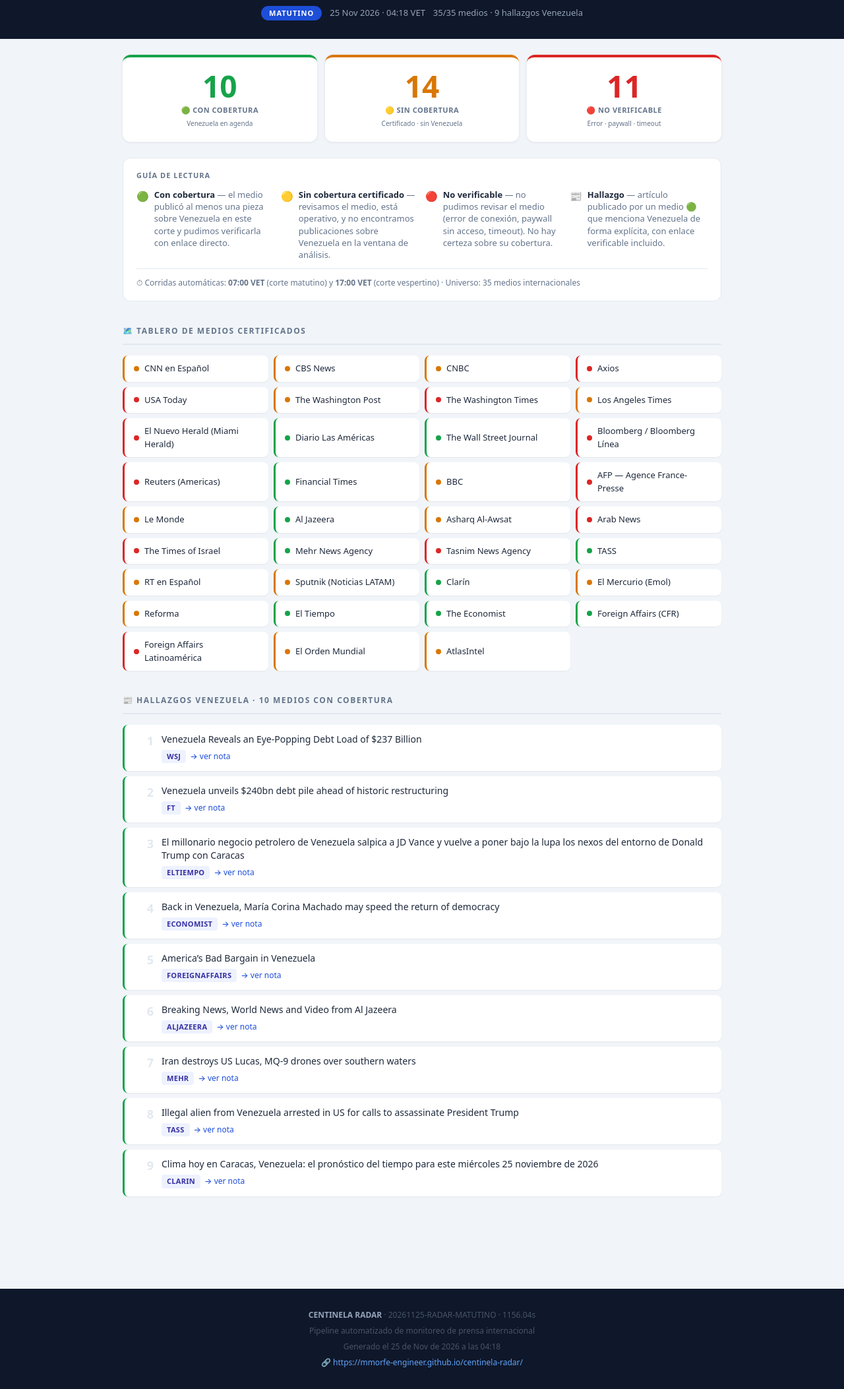
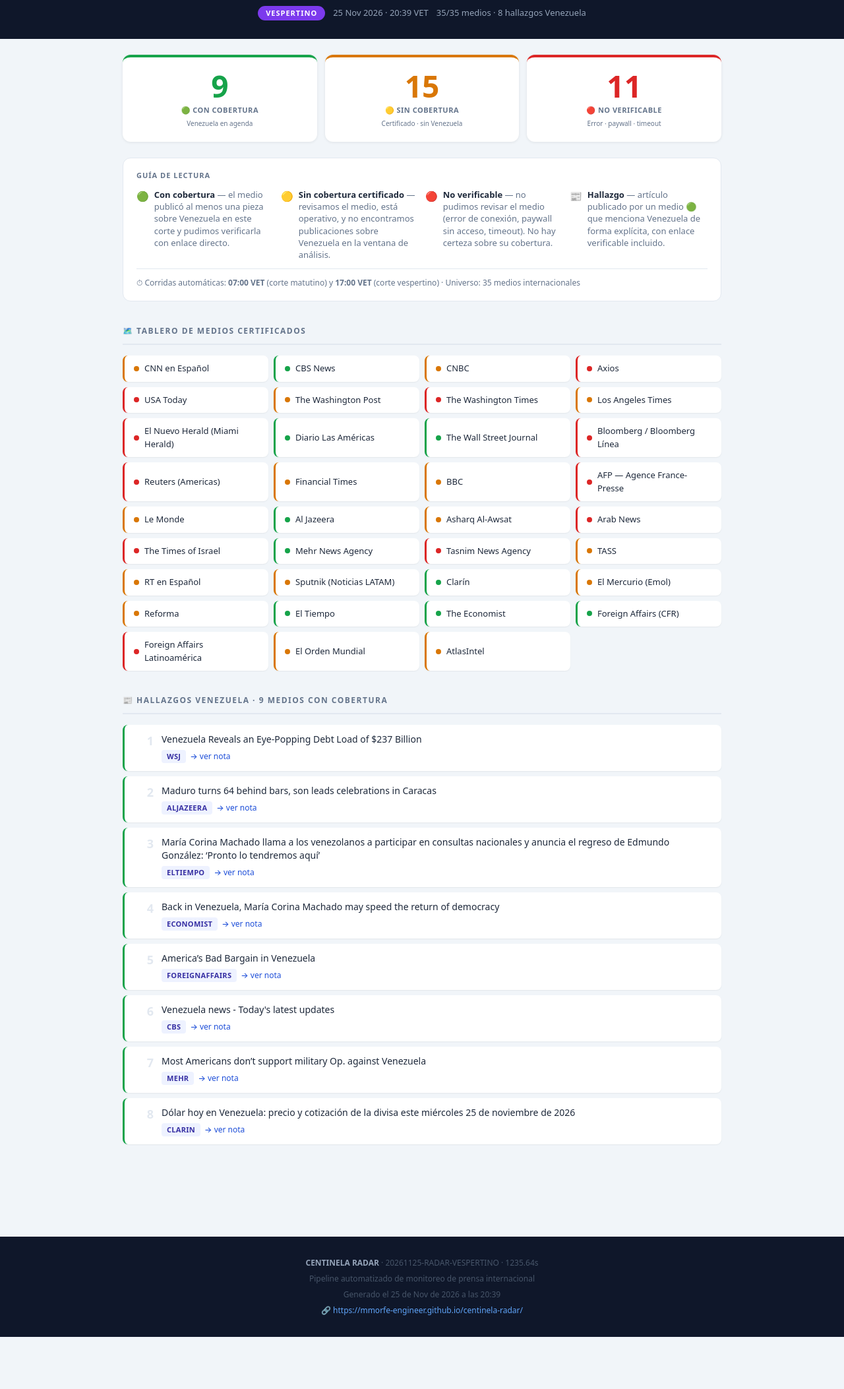
Before and after one commit to mmorfe-engineer/centinela-radar, a plain HTML site: page docs/index.html in a window 1280 px wide. Shown: the part 97-2203 px from the top of the page at 66% size. After the commit the page ends 2124 px from the top, so only its background shows below. Drawn offline with Linux system fonts and the light colour scheme.

Commit message:
radar: informe 20261125T2039 [VESPERTINO]

```diff
--- a/docs/index.html
+++ b/docs/index.html
@@ -4,7 +4,7 @@
     <meta charset="UTF-8">
     <meta name="viewport" content="width=device-width, initial-scale=1.0">
     <meta name="description" content="Sala Situacional de Medios Internacionales · Venezuela">
-    <title>RADAR | 20261125-RADAR-MATUTINO</title>
+    <title>RADAR | 20261125-RADAR-VESPERTINO</title>
     <style>
         :root {
             --verde: #16A34A; --amarillo: #D97706; --rojo: #DC2626;
@@ -116,9 +116,9 @@
     <div class="hdr-logo">Sala Situacional · Medios Internacionales</div>
     <h1>📡 RADAR 📡</h1>
     <div class="hdr-meta">
-        <span class="badge badge-matutino">MATUTINO</span>
-        <span>25 Nov 2026 · 04:18 VET</span>
-        <span>35/35 medios · 9 hallazgos Venezuela</span>
+        <span class="badge badge-vespertino">VESPERTINO</span>
+        <span>25 Nov 2026 · 20:39 VET</span>
+        <span>35/35 medios · 8 hallazgos Venezuela</span>
     </div>
 </header>
 
@@ -126,12 +126,12 @@
 
     <div class="semaforo">
         <div class="sem-card v">
-            <div class="sem-num">10</div>
+            <div class="sem-num">9</div>
             <div class="sem-label">🟢 Con cobertura</div>
             <div class="sem-sub">Venezuela en agenda</div>
         </div>
         <div class="sem-card a">
-            <div class="sem-num">14</div>
+            <div class="sem-num">15</div>
             <div class="sem-label">🟡 Sin cobertura</div>
             <div class="sem-sub">Certificado · sin Venezuela</div>
         </div>
@@ -171,7 +171,7 @@
         <h2 class="sec-title">🗺️ Tablero de medios certificados</h2>
         <div class="tablero-grid">
 <div class="medio-chip amarillo" title="Sin cobertura certificada"><span class="dot"></span><span class="nombre">CNN en Español</span></div>
-<div class="medio-chip amarillo" title="Sin cobertura certificada"><span class="dot"></span><span class="nombre">CBS News</span></div>
+<div class="medio-chip verde" title="Con cobertura"><span class="dot"></span><span class="nombre">CBS News</span></div>
 <div class="medio-chip amarillo" title="Sin cobertura certificada"><span class="dot"></span><span class="nombre">CNBC</span></div>
 <div class="medio-chip rojo" title="Error: Fetch fallido: Bloqueado: HTTP 403"><span class="dot"></span><span class="nombre">Axios</span></div>
 <div class="medio-chip rojo" title="Error: Fetch fallido: Bloqueado: HTTP 402"><span class="dot"></span><span class="nombre">USA Today</span></div>
@@ -183,7 +183,7 @@
 <div class="medio-chip verde" title="Con cobertura"><span class="dot"></span><span class="nombre">The Wall Street Journal</span></div>
 <div class="medio-chip rojo" title="Error: Fetch fallido: Bloqueado: HTTP 403"><span class="dot"></span><span class="nombre">Bloomberg / Bloomberg Línea</span></div>
 <div class="medio-chip rojo" title="Error: Fetch fallido: HTTP 401"><span class="dot"></span><span class="nombre">Reuters (Americas)</span></div>
-<div class="medio-chip verde" title="Con cobertura"><span class="dot"></span><span class="nombre">Financial Times</span></div>
+<div class="medio-chip amarillo" title="Sin cobertura certificada"><span class="dot"></span><span class="nombre">Financial Times</span></div>
 <div class="medio-chip amarillo" title="Sin cobertura certificada"><span class="dot"></span><span class="nombre">BBC</span></div>
 <div class="medio-chip rojo" title="Error: Fetch fallido: Bloqueado: HTTP 403"><span class="dot"></span><span class="nombre">AFP — Agence France-Presse</span></div>
 <div class="medio-chip amarillo" title="Sin cobertura certificada"><span class="dot"></span><span class="nombre">Le Monde</span></div>
@@ -193,7 +193,7 @@
 <div class="medio-chip rojo" title="Error: Fetch fallido: Bloqueado: HTTP 403"><span class="dot"></span><span class="nombre">The Times of Israel</span></div>
 <div class="medio-chip verde" title="Con cobertura"><span class="dot"></span><span class="nombre">Mehr News Agency</span></div>
 <div class="medio-chip rojo" title="Error: Fetch fallido: HTTPSConnectionPool(host='www.tasnimnews.com', port=443): Max retries exceeded with url: /en (Caused by NameResolutionError("HTTPSConnection(host='www.tasnimnews.com', port=443): Failed to resolve 'www.tasnimnews.com' ([Errno -2] Name or service not known)"))"><span class="dot"></span><span class="nombre">Tasnim News Agency</span></div>
-<div class="medio-chip verde" title="Con cobertura"><span class="dot"></span><span class="nombre">TASS</span></div>
+<div class="medio-chip amarillo" title="Sin cobertura certificada"><span class="dot"></span><span class="nombre">TASS</span></div>
 <div class="medio-chip amarillo" title="Sin cobertura certificada"><span class="dot"></span><span class="nombre">RT en Español</span></div>
 <div class="medio-chip amarillo" title="Sin cobertura certificada"><span class="dot"></span><span class="nombre">Sputnik (Noticias LATAM)</span></div>
 <div class="medio-chip verde" title="Con cobertura"><span class="dot"></span><span class="nombre">Clarín</span></div>
@@ -209,7 +209,7 @@
     </section>
 
     <section>
-        <h2 class="sec-title">📰 Hallazgos Venezuela · 10 medios con cobertura</h2>
+        <h2 class="sec-title">📰 Hallazgos Venezuela · 9 medios con cobertura</h2>
         <div class="hallazgo-list">
 
         <div class="hallazgo-item">
@@ -223,16 +223,16 @@
         <div class="hallazgo-item">
             <div class="hallazgo-rank">2</div>
             <div class="hallazgo-content">
-                <div class="hallazgo-titulo">Venezuela unveils $240bn debt pile ahead of historic restructuring</div>
-                <div class="hallazgo-meta"><span class="tag tag-medio">FT</span> <a class="tag-fuente" href="https://www.ft.com/content/5975ac9e-20a2-4c20-a0e8-805892253272?syn-25a6b1a6=1" target="_blank" rel="noopener">→ ver nota</a></div>
+                <div class="hallazgo-titulo">Maduro turns 64 behind bars, son leads celebrations in Caracas</div>
+                <div class="hallazgo-meta"><span class="tag tag-medio">ALJAZEERA</span> <a class="tag-fuente" href="https://www.aljazeera.com/video/newsfeed/2026/11/25/maduro-turns-64-behind-bars-son-leads-celebrations-in-caracas?traffic_source=rss" target="_blank" rel="noopener">→ ver nota</a></div>
             </div>
         </div>
 
         <div class="hallazgo-item">
             <div class="hallazgo-rank">3</div>
             <div class="hallazgo-content">
-                <div class="hallazgo-titulo">El millonario negocio petrolero de Venezuela salpica a JD Vance y vuelve a poner bajo la lupa los nexos del entorno de Donald Trump con Caracas</div>
-                <div class="hallazgo-meta"><span class="tag tag-medio">ELTIEMPO</span> <a class="tag-fuente" href="https://www.eltiempo.com/mundo/venezuela/el-millonario-negocio-petrolero-de-venezuela-salpica-a-jd-vance-y-vuelve-a-poner-bajo-la-lupa-los-nexos-del-entorno-de-donald-trump-con-caracas-3603848" target="_blank" rel="noopener">→ ver nota</a></div>
+                <div class="hallazgo-titulo">María Corina Machado llama a los venezolanos a participar en consultas nacionales y anuncia el regreso de Edmundo González: ‘Pronto lo tendremos aquí’</div>
+                <div class="hallazgo-meta"><span class="tag tag-medio">ELTIEMPO</span> <a class="tag-fuente" href="https://www.eltiempo.com/mundo/venezuela/maria-corina-machado-llama-a-los-venezolanos-a-participar-en-consultas-nacionales-y-anuncia-el-regreso-de-edmundo-gonzalez-pronto-lo-tendremos-aqui-3604189" target="_blank" rel="noopener">→ ver nota</a></div>
             </div>
         </div>
 
@@ -255,32 +255,24 @@
         <div class="hallazgo-item">
             <div class="hallazgo-rank">6</div>
             <div class="hallazgo-content">
-                <div class="hallazgo-titulo">Breaking News, World News and Video from Al Jazeera</div>
-                <div class="hallazgo-meta"><span class="tag tag-medio">ALJAZEERA</span> <a class="tag-fuente" href="https://www.aljazeera.com/" target="_blank" rel="noopener">→ ver nota</a></div>
+                <div class="hallazgo-titulo">Venezuela news - Today's latest updates</div>
+                <div class="hallazgo-meta"><span class="tag tag-medio">CBS</span> <a class="tag-fuente" href="https://www.cbsnews.com/tag/venezuela/" target="_blank" rel="noopener">→ ver nota</a></div>
             </div>
         </div>
 
         <div class="hallazgo-item">
             <div class="hallazgo-rank">7</div>
             <div class="hallazgo-content">
-                <div class="hallazgo-titulo">Iran destroys US Lucas, MQ-9 drones over southern waters</div>
-                <div class="hallazgo-meta"><span class="tag tag-medio">MEHR</span> <a class="tag-fuente" href="https://en.mehrnews.com/" target="_blank" rel="noopener">→ ver nota</a></div>
+                <div class="hallazgo-titulo">Most Americans don’t support military Op. against Venezuela</div>
+                <div class="hallazgo-meta"><span class="tag tag-medio">MEHR</span> <a class="tag-fuente" href="https://en.mehrnews.com/page/search.xhtml?dt=&q=%22By:%22&a=0&df=&alltp=true&allpl=true&pi=294&allsr=true&pageSize=20&allty=true" target="_blank" rel="noopener">→ ver nota</a></div>
             </div>
         </div>
 
         <div class="hallazgo-item">
             <div class="hallazgo-rank">8</div>
             <div class="hallazgo-content">
-                <div class="hallazgo-titulo">Illegal alien from Venezuela arrested in US for calls to assassinate President Trump</div>
-                <div class="hallazgo-meta"><span class="tag tag-medio">TASS</span> <a class="tag-fuente" href="https://tass.com/society/2223749" target="_blank" rel="noopener">→ ver nota</a></div>
-            </div>
-        </div>
-
-        <div class="hallazgo-item">
-            <div class="hallazgo-rank">9</div>
-            <div class="hallazgo-content">
-                <div class="hallazgo-titulo">Clima hoy en Caracas, Venezuela: el pronóstico del tiempo para este miércoles 25 noviembre de 2026</div>
-                <div class="hallazgo-meta"><span class="tag tag-medio">CLARIN</span> <a class="tag-fuente" href="https://www.clarin.com/informacion-general/clima-hoy-caracas-venezuela-pronostico-tiempo-miercoles-25-noviembre-2026_0_kHizPlBYRv.html" target="_blank" rel="noopener">→ ver nota</a></div>
+                <div class="hallazgo-titulo">Dólar hoy en Venezuela: precio y cotización de la divisa este miércoles 25 de noviembre de 2026</div>
+                <div class="hallazgo-meta"><span class="tag tag-medio">CLARIN</span> <a class="tag-fuente" href="https://www.clarin.com/economia/dolar-hoy-en-venezuela-precio-y-cotizacion-de-la-divisa-este-miercoles-25-de-noviembre-de-2026_0_RjbD9hfAVF.html" target="_blank" rel="noopener">→ ver nota</a></div>
             </div>
         </div>
         </div>
@@ -289,9 +281,9 @@
 </div>
 
 <footer>
-    <strong>CENTINELA RADAR</strong> · 20261125-RADAR-MATUTINO · 1156.04s<br>
+    <strong>CENTINELA RADAR</strong> · 20261125-RADAR-VESPERTINO · 1235.64s<br>
     Pipeline automatizado de monitoreo de prensa internacional<br>
-    Generado el 25 de Nov de 2026 a las 04:18<br><a href="https://mmorfe-engineer.github.io/centinela-radar/">🔗 https://mmorfe-engineer.github.io/centinela-radar/</a>
+    Generado el 25 de Nov de 2026 a las 20:39<br><a href="https://mmorfe-engineer.github.io/centinela-radar/">🔗 https://mmorfe-engineer.github.io/centinela-radar/</a>
 </footer>
 
 </body>
```
